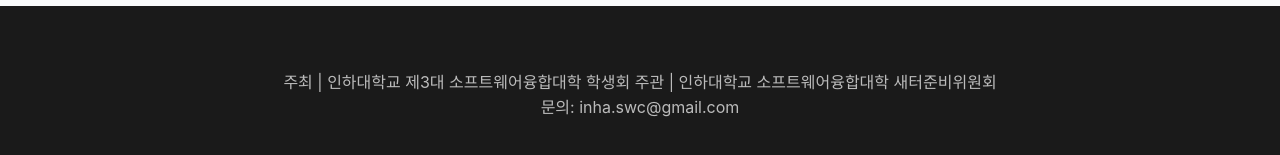
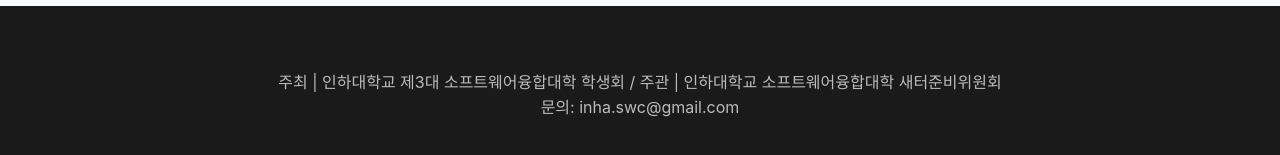
Before and after one commit to HyogyuAhn/swc2026, a Next.js app: page / in a window 1280 px wide. Shown: the part 1202-1357 px from the top of the page. Built offline with nearby package versions, Linux system fonts and the light colour scheme.

Commit message:
fix: text edit

```diff
--- a/src/app/page.js
+++ b/src/app/page.js
@@ -45,7 +45,7 @@
 
             <footer>
                 <div className="container">
-                    <p>주최  |  인하대학교 제3대 소프트웨어융합대학 학생회    주관  |  인하대학교 소프트웨어융합대학 새터준비위원회</p>
+                    <p>주최  |  인하대학교 제3대 소프트웨어융합대학 학생회  /  주관  |  인하대학교 소프트웨어융합대학 새터준비위원회</p>
                     <p>문의: inha.swc@gmail.com</p>
                 </div>
             </footer>
```
